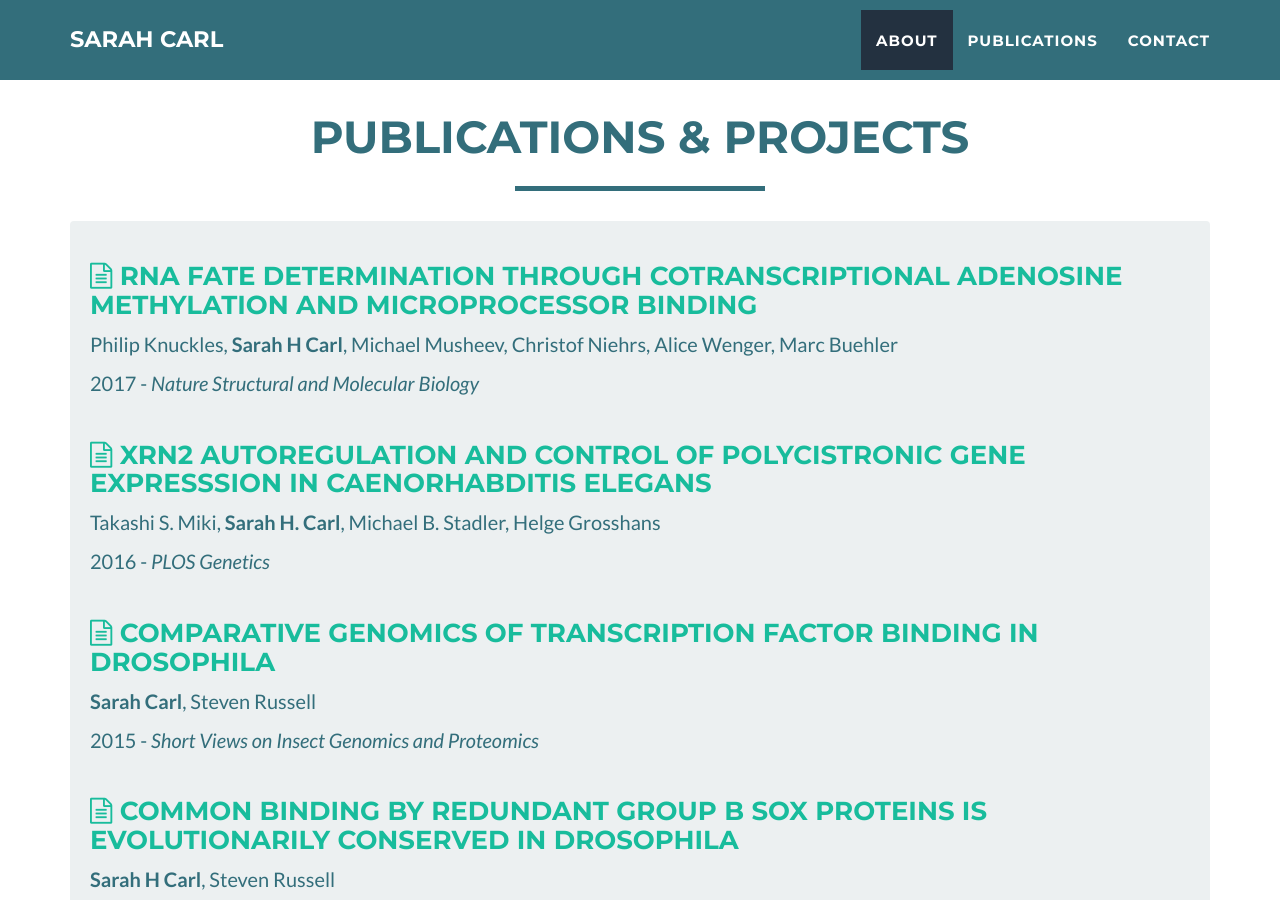
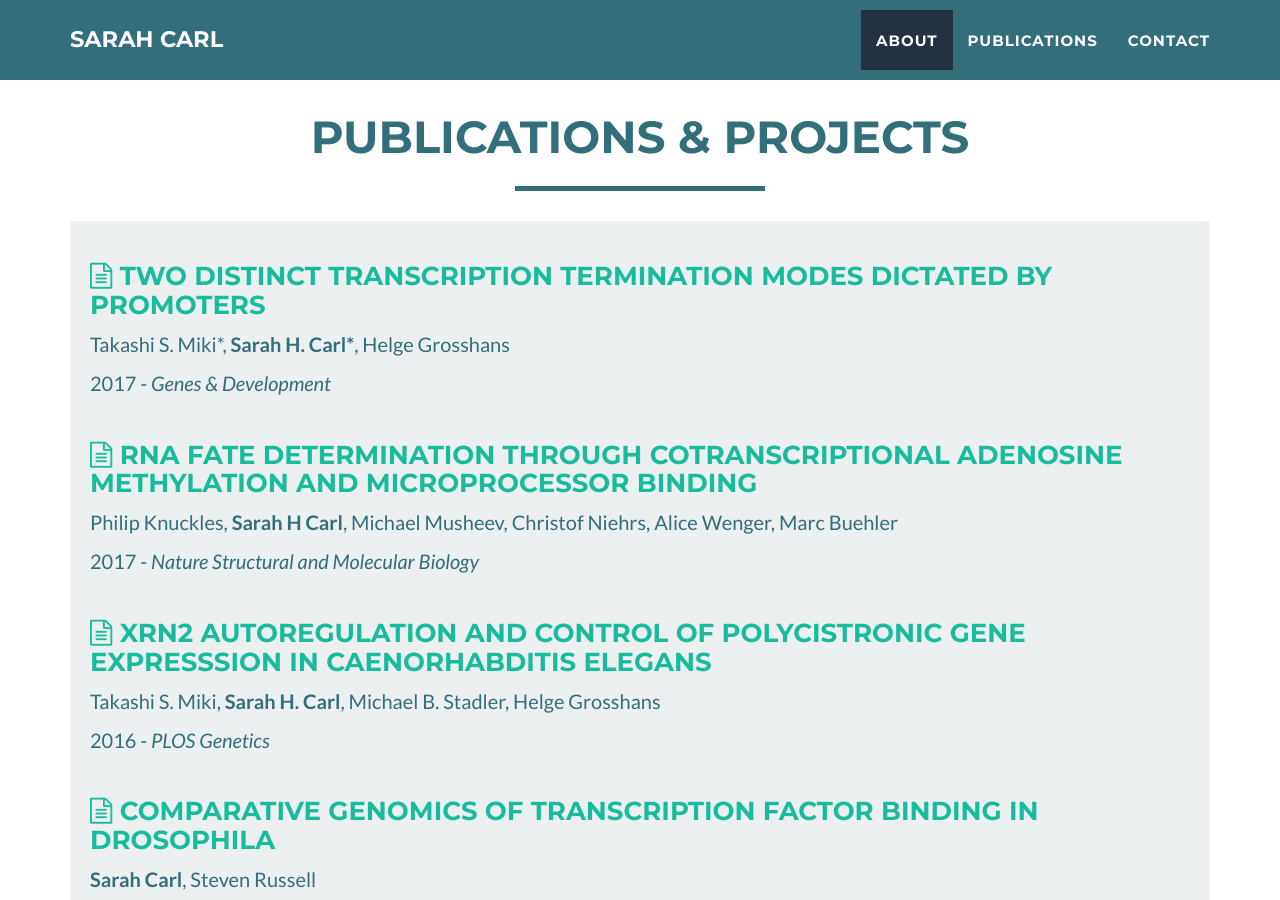
Before and after one commit to sarahhcarl/sarahcarl, a Jekyll site: the page built from index.html, in a window 1280 px wide and 900 px high, scrolled down 1110 px. Built offline with Jekyll 4.4.1, drawn with Linux system fonts in a browser that asks for light colours.

Commit message:
added new paper with Takashi

```diff
--- a/_includes/portfolio_grid.html
+++ b/_includes/portfolio_grid.html
@@ -9,6 +9,13 @@
                 </div>
             </div>
             <div class="well">
+		<h3><a href="http://genesdev.cshlp.org/content/early/2017/10/11/gad.301093.117.abstract"><span class="fa fa-file-text-o"></span> Two distinct transcription termination modes dictated by promoters</a></h3>
+		<p>Takashi S. Miki*, <strong>Sarah H. Carl*</strong>, Helge Grosshans</p>
+		<p>2017 - <em>Genes & Development</em></p>
+
+       	    <hr>
+
+
 		<h3><a href="https://www.nature.com/nsmb/journal/vaop/ncurrent/full/nsmb.3419.html"><span class="fa fa-file-text-o"></span> RNA fate determination through cotranscriptional adenosine methylation and microprocessor binding</a></h3>
 		<p>Philip Knuckles, <strong>Sarah H Carl</strong>, Michael Musheev, Christof Niehrs, Alice Wenger, Marc Buehler</p>
 		<p>2017 - <em>Nature Structural and Molecular Biology</em></p>
```
